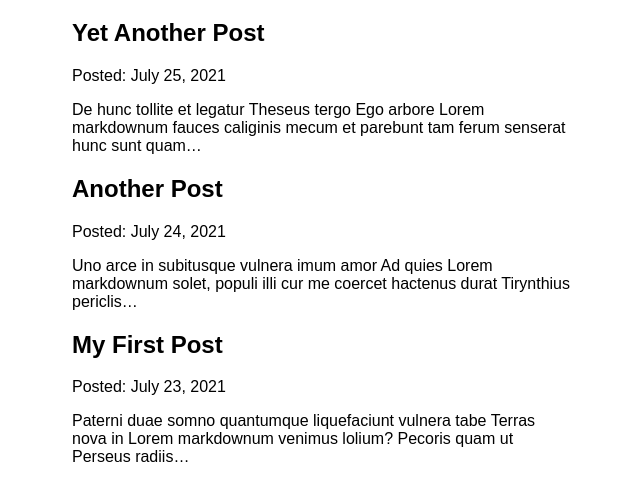
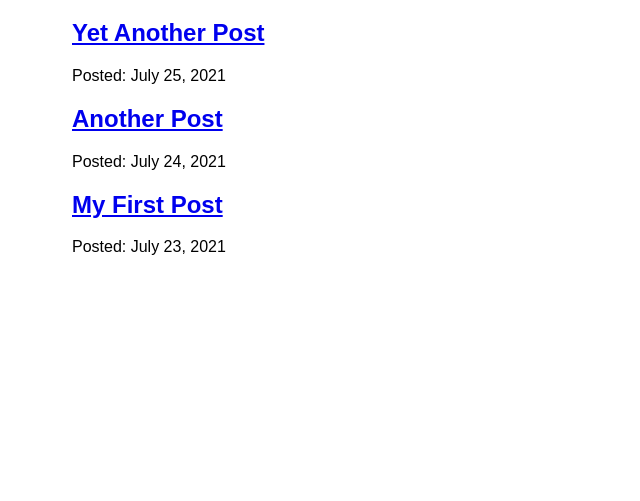
Before and after one commit to stuffnting/gatsby-test-2, a Gatsby site: page /blog in a window 1280 px wide. Shown: the part 157-658 px from the top of the page, without its empty margins (318-958 px from the left). Built offline with nearby package versions, Linux system fonts and the light colour scheme; Gatsby itself is replaced by a stand-in of ours.

Commit message:
Finished Gatsby Tutorial Part 6

```diff
--- a/src/pages/blog.js
+++ b/src/pages/blog/index.js
@@ -1,16 +1,19 @@
 import * as React from "react";
-import { graphql } from "gatsby";
-import Layout from "../components/layout";
-import { Seo } from "../components/seo";
+import { Link, graphql } from "gatsby";
+import Layout from "../../components/layout";
+import { Seo } from "../../components/seo";
 
 const BlogPage = ({ data }) => {
   return (
     <Layout pageTitle="My Blog Posts">
       {data.allMdx.nodes.map((node) => (
         <article key={node.id}>
-          <h2>{node.frontmatter.title}</h2>
+          <h2>
+            <Link to={`/blog/${node.frontmatter.slug}`}>
+              {node.frontmatter.title}
+            </Link>
+          </h2>
           <p>Posted: {node.frontmatter.date}</p>
-          <p>{node.excerpt}</p>
         </article>
       ))}
     </Layout>
@@ -22,11 +25,11 @@ export const query = graphql`
     allMdx(sort: { fields: frontmatter___date, order: DESC }) {
       nodes {
         frontmatter {
+          date(formatString: "MMMM D, YYYY")
           title
-          date(formatString: "MMMM DD, YYYY")
+          slug
         }
         id
-        excerpt
       }
     }
   }
```
Also changed, not shown: src/pages/blog/{mdx.frontmatter__pants}.js (added, +15 -0 lines), src/pages/blog/{mdx.frontmatter__slug}.js (added, +29 -0 lines).
